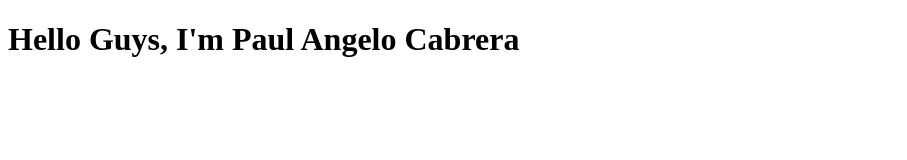
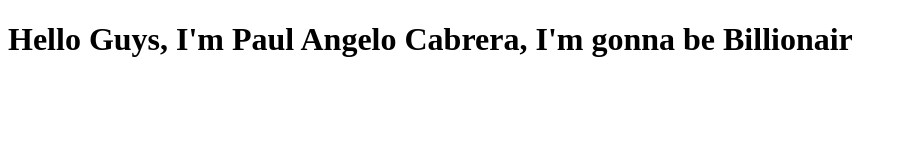
Before and after one commit to 2004paul/SampleGit, a plain HTML site: page Main.html in a window 1280 px wide. Shown: the whole page, without its empty margins (0-907 px from the left). Drawn offline with Linux system fonts and the light colour scheme.

Commit message:
add text

```diff
--- a/Main.html
+++ b/Main.html
@@ -6,6 +6,6 @@
     <title>Document</title>
 </head>
 <body>
-    <h1>Hello Guys, I'm Paul Angelo Cabrera</h1>
+    <h1>Hello Guys, I'm Paul Angelo Cabrera, I'm gonna be Billionair</h1>
 </body>
 </html>
```
